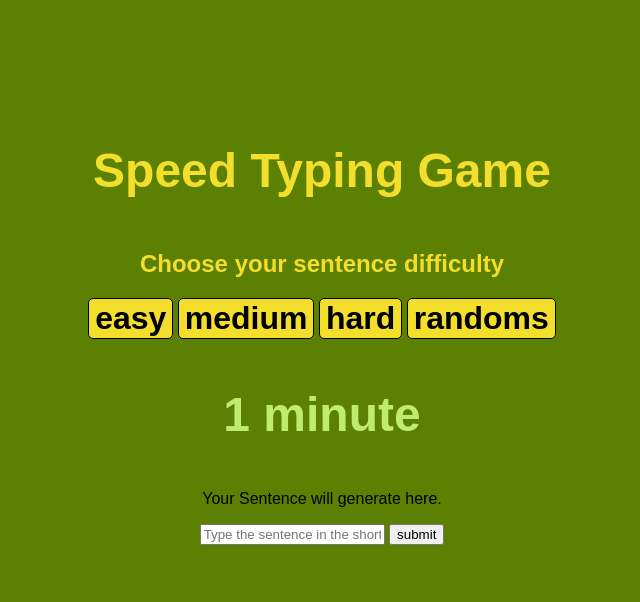
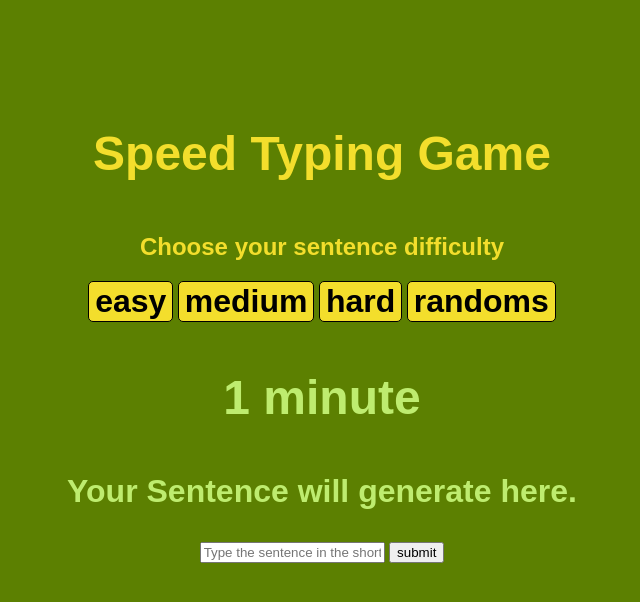
Before and after one commit to wag154/Game, a plain HTML site: page Client/index.html in a window 1280 px wide. Shown: the whole page, without its empty margins (326-966 px from the left). Drawn offline with Linux system fonts and the light colour scheme.

Commit message:
fix colour display

```diff
--- a/Client/Css/style.css
+++ b/Client/Css/style.css
@@ -34,7 +34,7 @@ button {
   font-weight: bold;
 }
 
-#typeSentence {
+#Words {
   color: #BEEC6F;
   text-align: center;
   font-size: 2rem;
```
